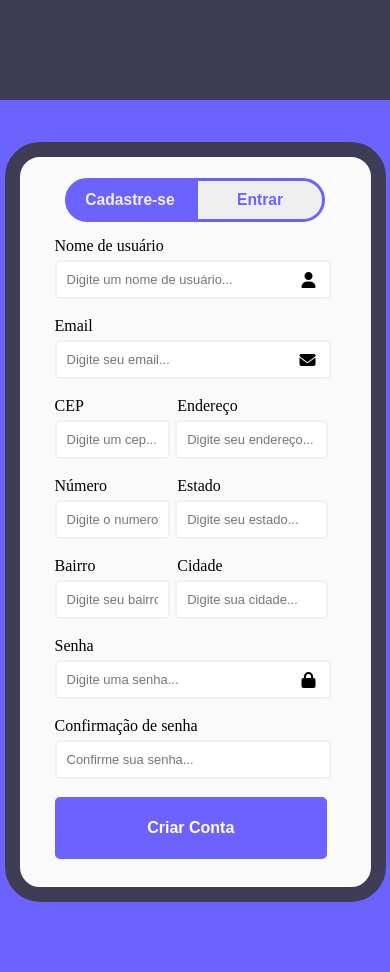
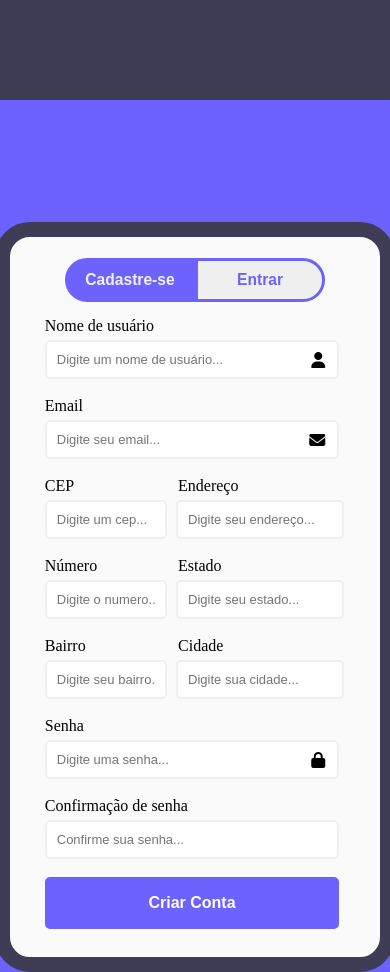
Before and after one commit to majulial/PROJGROUPM2, a plain HTML site: page index.html in a window 390 px wide. Before the commit the page ends 944 px from the top, so only its background shows below. Drawn offline with nearby package versions, Linux system fonts and the light colour scheme.

Commit message:
Add files via upload

```diff
--- a/cadastro.css
+++ b/cadastro.css
@@ -249,12 +249,12 @@
         background-color: #fafafa;
         border-radius: 10px;
         width: 680px;
-        height: 730px;
-        max-width: 90%;
+        height: 720px;
+        max-width: 95%;
         overflow: hidden;
         position: absolute;
         border-radius: 35px;
-        margin: auto;
+        margin-top: 150px;
         border: 15px solid var(--cor1);
 
 
@@ -266,6 +266,7 @@
         align-items: center;
         justify-content: center;
         padding: 30px;
+        margin: 0;
         margin-top: -15px;
 
     }
@@ -274,6 +275,7 @@
 
     .form{
         padding: 35px;
+
 
 
     }
@@ -349,9 +351,9 @@
     border: 2px solid var(--cor2);
     font-size: 16px;
     color:white;
-    width: 97%;
+    width: 98%;
     font-weight: bold;
-    padding: 20px;
+    padding: 15px;
     border-radius: 5px;
 
 }
@@ -388,7 +390,7 @@
 }
 
 .form-control #endereco{
-    width: 100%;
+    width: 105%;
     margin-left: -32px;
 }
 .form-control #numero{
@@ -396,7 +398,7 @@
 
 }
 .form-control #cidade{
-    width: 100%;
+    width: 105%;
     margin-left: -32px;
 }
 .form-control #bairro{
@@ -404,7 +406,7 @@
 
 }
 .form-control #estado{
-    width: 100%;
+    width: 105%;
     margin-left: -32px;
 }
 
```
